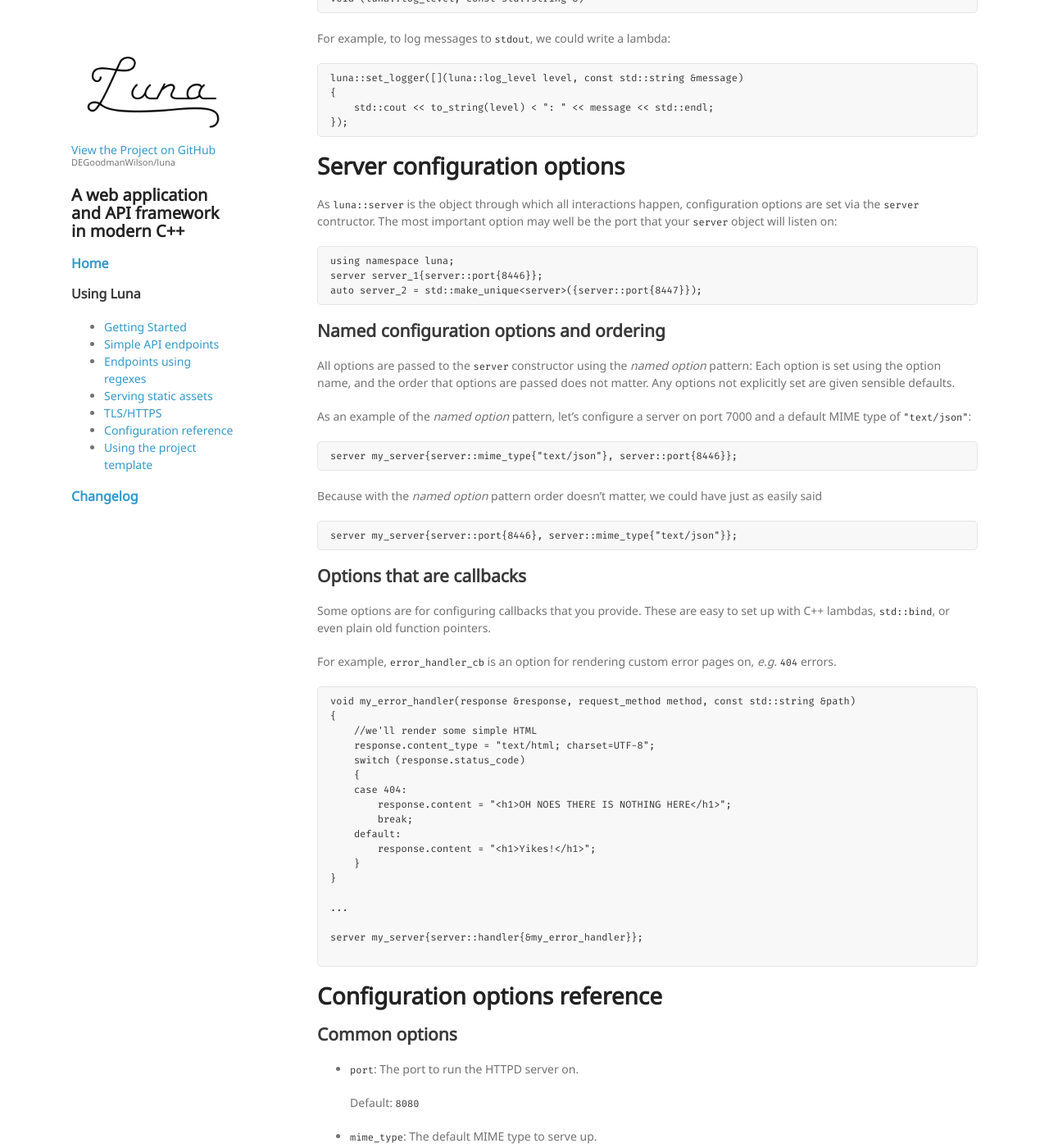
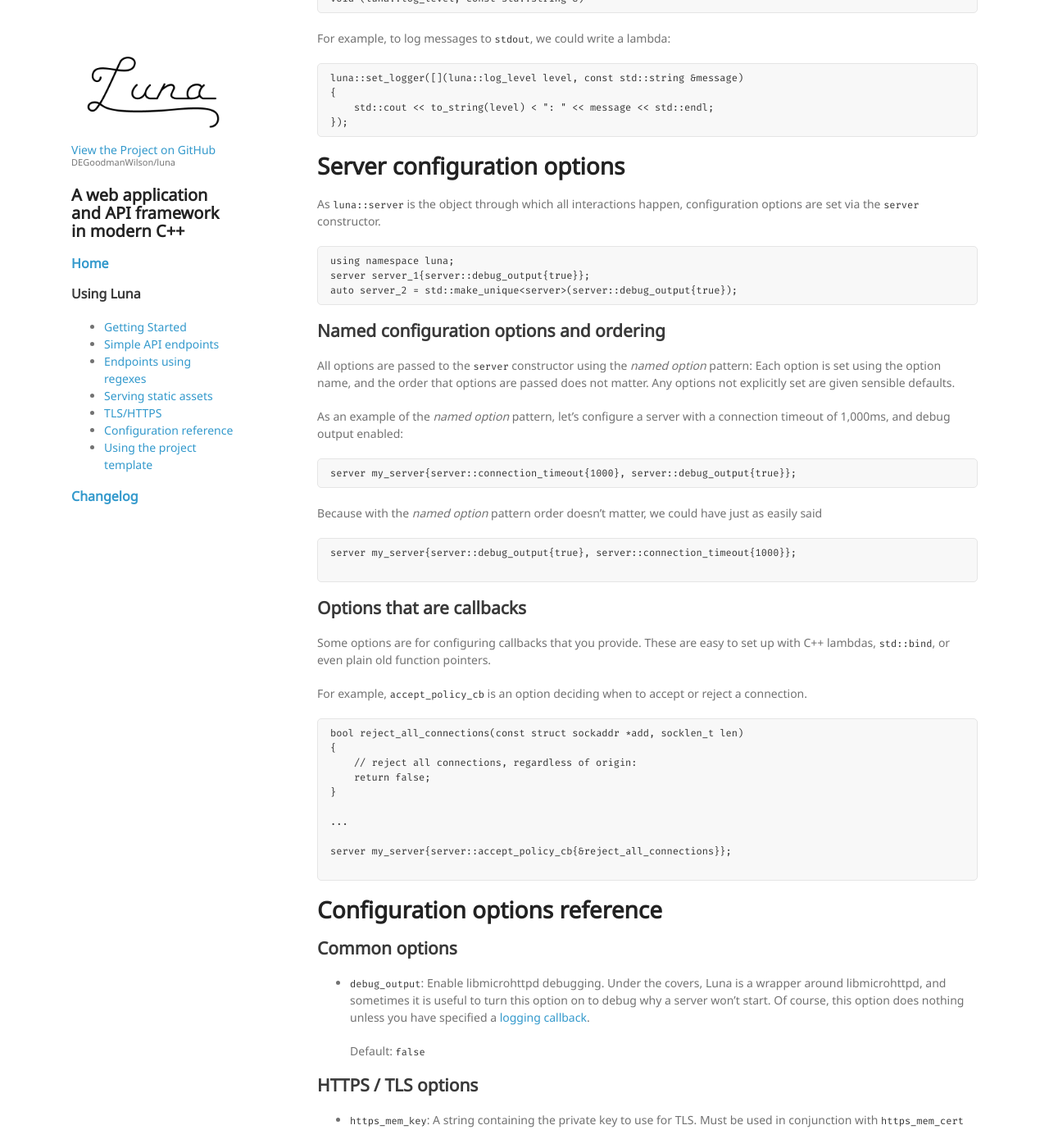
Before and after one commit to DEGoodmanWilson/luna, a Jekyll site: the page built from docs/configuration.md, in a window 1280 px wide and 1400 px high, scrolled down 317 px. Shown: the whole window at 82% size. Built offline with Jekyll 4.4.1, drawn with Linux system fonts in a browser that asks for light colours.

Commit message:
Update the documentation

````diff
--- a/docs/configuration.md
+++ b/docs/configuration.md
@@ -26,28 +26,29 @@ For example, to log messages to `stdout`, we could write a lambda:
 
 # Server configuration options
 
-As `luna::server` is the object through which all interactions happen, configuration options are set via the `server` contructor. The most important option may well be the port that your `server` object will listen on:
+As `luna::server` is the object through which all interactions happen, configuration options are set via the `server` constructor.
 
 ```cpp
 using namespace luna;
-server server_1{server::port{8446}};
-auto server_2 = std::make_unique<server>({server::port{8447}});
+server server_1{server::debug_output{true}};
+auto server_2 = std::make_unique<server>(server::debug_output{true});
 ```
 
 ## Named configuration options and ordering
 
 All options are passed to the `server` constructor using the _named option_ pattern: Each option is set using the option name, and the order that options are passed does not matter. Any options not explicitly set are given sensible defaults.
 
-As an example of the _named option_ pattern, let's configure a server on port 7000 and a default MIME type of `"text/json"`:
+As an example of the _named option_ pattern, let's configure a server with a connection timeout of 1,000ms, and debug output enabled:
 
 ```cpp
-server my_server{server::mime_type{"text/json"}, server::port{8446}};
+server my_server{server::connection_timeout{1000}, server::debug_output{true}};
 ```
 
 Because with the _named option_ pattern order doesn't matter, we could have just as easily said
 
 ```cpp
-server my_server{server::port{8446}, server::mime_type{"text/json"}};
+server my_server{server::debug_output{true}, server::connection_timeout{1000}};
+
 ```
 
 ## Options that are callbacks
@@ -55,26 +56,18 @@ server my_server{server::port{8446}, server::mime_type{"text/json"}};
 Some options are for configuring callbacks that you provide. These are easy to set up with C++ lambdas, `std::bind`, or
 even plain old function pointers.
 
-For example, `error_handler_cb` is an option for rendering custom error pages on, _e.g._ `404` errors.
+For example, `accept_policy_cb` is an option deciding when to accept or reject a connection.
 
 ```cpp
-void my_error_handler(response &response, request_method method, const std::string &path)
+bool reject_all_connections(const struct sockaddr *add, socklen_t len)
 {
-    //we'll render some simple HTML
-    response.content_type = "text/html; charset=UTF-8";
-    switch (response.status_code)
-    {
-    case 404:
-        response.content = "<h1>OH NOES THERE IS NOTHING HERE</h1>";
-        break;
-    default:
-        response.content = "<h1>Yikes!</h1>";
-    }
+    // reject all connections, regardless of origin:
+    return false;
 }
 
 ...
 
-server my_server{server::handler{&my_error_handler}};
+server my_server{server::accept_policy_cb{&reject_all_connections}};
 
 ```
 
@@ -82,19 +75,11 @@ server my_server{server::handler{&my_error_handler}};
 
 ## Common options
 
-- `port`: The port to run the HTTPD server on.
-
-    Default: `8080`
-
-- `mime_type`: The default MIME type to serve up.
-
-    Default: `"text/html"`
-
 - `debug_output`: Enable libmicrohttpd debugging. Under the covers, Luna is a wrapper around libmicrohttpd, and sometimes
   it is useful to turn this option on to debug why a server won't start. Of course, this option does nothing unless you
   have specified a [logging callback](#logger).
 
-    Default: `false`
+  Default: `false`
 
 ## HTTPS / TLS options
 
--- a/examples/project_template/CMakeLists.txt
+++ b/examples/project_template/CMakeLists.txt
@@ -12,11 +12,9 @@
 #  Copyright © 2016–2018 D.E. Goodman-Wilson
 #
 
-cmake_minimum_required(VERSION 2.8)
+cmake_minimum_required(VERSION 3.2)
 
-set(PROJECT_NAME awesomesauce)
-
-project(${PROJECT_NAME})
+project(awesomesauce)
 
 set(CMAKE_CXX_STANDARD 14)
 
--- a/examples/project_template/conanfile.txt
+++ b/examples/project_template/conanfile.txt
@@ -3,6 +3,7 @@ luna/[~=5.0]@DEGoodmanWilson/stable
 jsonformoderncpp/[~= 3.1]@vthiery/stable
 
 # for testing
+[build_requires]
 cpr/[~=1.3]@DEGoodmanWilson/stable
 Catch/[~=1.9]@bincrafters/stable
 
````
Also changed, not shown: docs/index.md (+4 -4 lines), docs/regexes.md (+2 -2 lines), docs/simple_api_endpoint.md (+17 -10 lines), docs/template.md (+10 -2 lines), docs/using.md (+6 -8 lines), tests/CMakeLists.txt (+1 -1 lines), README.md, 5 other files.
